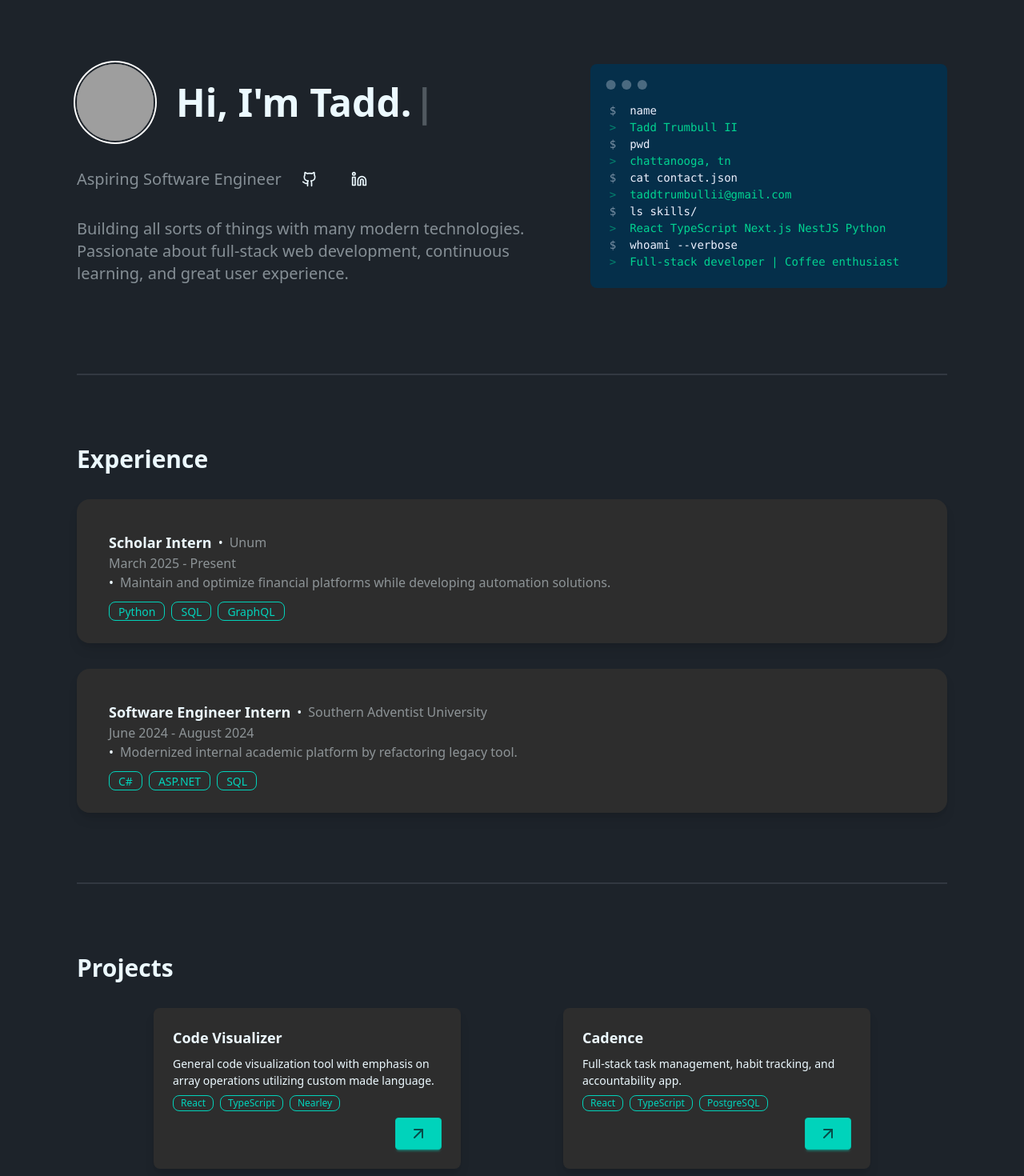
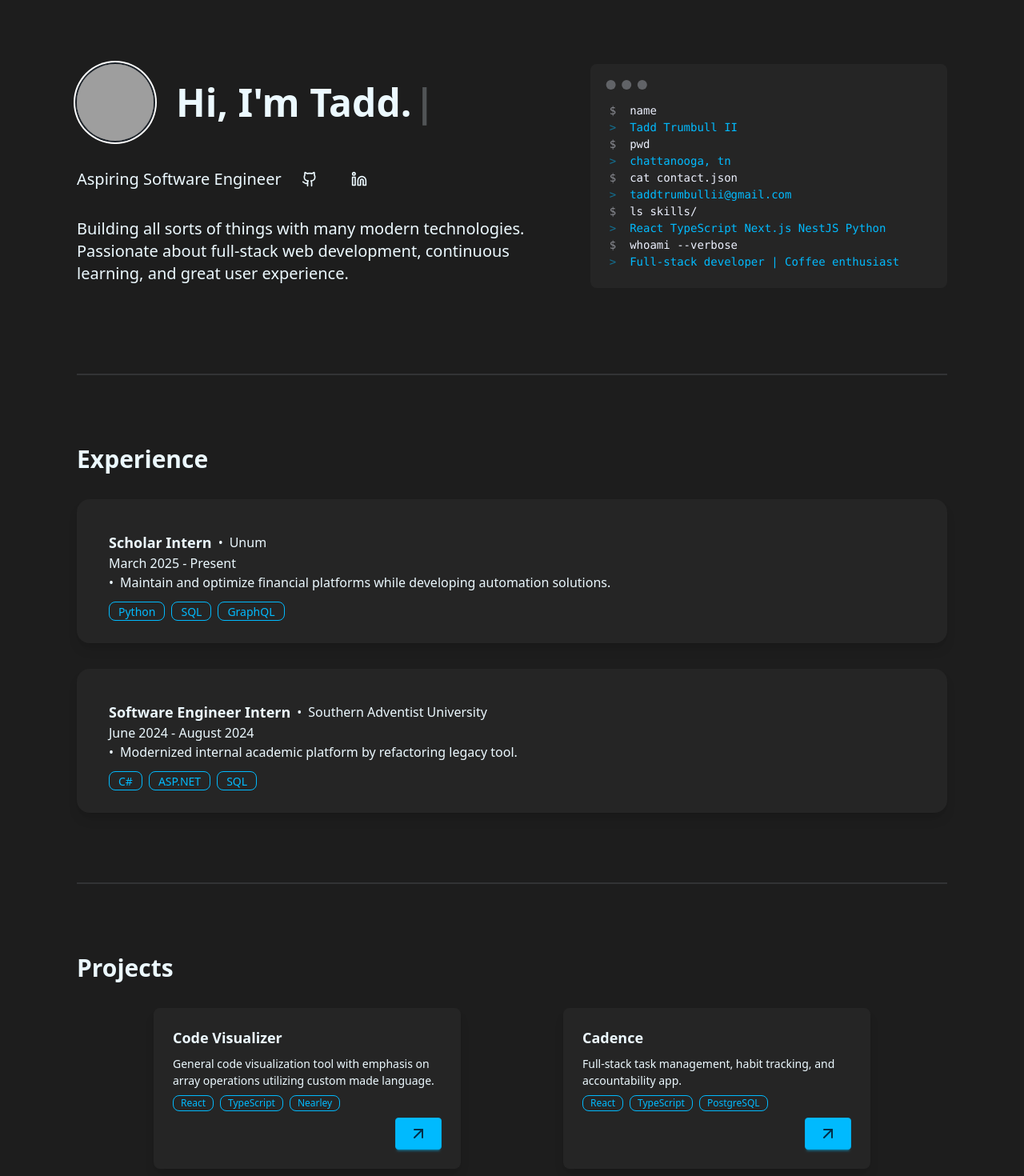
Before and after one commit to taddmtii/portfolio, a React (Vite) app: page / in a window 1280 px wide. Shown: the top 1470 px of the page at 80% size. Built offline with nearby package versions, Linux system fonts and the light colour scheme; grey boxes are pictures that could not be loaded.

Commit message:
made changes to color palette

```diff
--- a/src/App.tsx
+++ b/src/App.tsx
@@ -8,7 +8,7 @@ import Contact from "./components/Contact";
 function App() {
   return (
     <>
-      <div className="flex w-full items-center justify-center">
+      <div className="flex w-full items-center justify-center bg-[#1D1D1D]">
         <div className="flex flex-col w-full max-w-6xl mx-auto px-8 py-20">
           <div className="flex flex-col md:flex-row gap-12 items-center md:items-start">
             <Hero />
--- a/src/components/Contact.tsx
+++ b/src/components/Contact.tsx
@@ -10,10 +10,10 @@ export default function Contact() {
           I'm always interested in hearing about new opportunities,
           collaborations, or just chatting about tech.
         </p>
-        <div className="flex md:p-10 p-6 flex-col justify-between gap-2 shadow-lg bg-[#2D2D2D] rounded-2xl w-[70%]">
+        <div className="flex md:p-10 p-6 flex-col justify-between gap-2 shadow-lg bg-[#252525] rounded-2xl w-[70%]">
           <div className="flex justify-evenly flex-col md:flex-row md:gap-8 gap-2">
             <a
-              className="flex p-5 hover:cursor-pointer duration-300 ease-in border border-[#323544] shadow-md bg-[#2D2D2D] hover:bg-[#3dd4ce] rounded-2xl md:w-[40%] w-full h-20"
+              className="flex p-5 hover:cursor-pointer duration-300 ease-in border border-[#323544] shadow-md bg-[#252525] hover:bg-info rounded-2xl md:w-[40%] w-full h-20"
               href="mailto:taddtrumbullii@gmail.com"
               target="_blank"
             >
@@ -24,7 +24,7 @@ export default function Contact() {
             </a>
 
             <a
-              className="flex p-5 hover:cursor-pointer duration-300 ease-in border border-[#323544] shadow-md bg-[#2D2D2D] hover:bg-[#3dd4ce] rounded-2xl md:w-[40%] w-full h-20"
+              className="flex p-5 hover:cursor-pointer duration-300 ease-in border border-[#323544] shadow-md bg-[#252525] hover:bg-info rounded-2xl md:w-[40%] w-full h-20"
               href="https://www.linkedin.com/in/tadd-trumbull-ii-7228a2300/"
               target="_blank"
             >
@@ -39,7 +39,7 @@ export default function Contact() {
           </div>
           <div className="flex justify-evenly flex-col md:flex-row md:gap-8 gap-2">
             <a
-              className="flex p-5 hover:cursor-pointer duration-300 ease-in border border-[#323544] shadow-md bg-[#2D2D2D] hover:bg-[#3dd4ce] rounded-2xl md:w-[40%] w-full h-20"
+              className="flex p-5 hover:cursor-pointer duration-300 ease-in border border-[#323544] shadow-md bg-[#252525] hover:bg-info rounded-2xl md:w-[40%] w-full h-20"
               href="https://github.com/taddmtii"
               target="_blank"
             >
@@ -53,7 +53,7 @@ export default function Contact() {
             </a>
 
             <a
-              className="flex p-5 hover:cursor-pointer duration-300 ease-in border border-[#323544] shadow-md bg-[#2D2D2D] hover:bg-[#3dd4ce] rounded-2xl md:w-[40%] w-full h-20"
+              className="flex p-5 hover:cursor-pointer duration-300 ease-in border border-[#323544] shadow-md bg-[#252525] hover:bg-info rounded-2xl md:w-[40%] w-full h-20"
               href={resume}
               download="Tadd_Resume.pdf"
             >
--- a/src/components/ExperienceCard.tsx
+++ b/src/components/ExperienceCard.tsx
@@ -15,20 +15,20 @@ export default function ExperienceCard({
 }: ExperienceCardProps) {
   return (
     <>
-      <div className="flex p-10 flex-row shadow-lg bg-[#2D2D2D] rounded-2xl w-full md:h-45">
+      <div className="flex p-10 flex-row shadow-lg bg-[#252525] rounded-2xl w-full md:h-45">
         <div className="flex flex-col gap-3">
           <div>
             <div className="flex items-center gap-2">
               <div className="font-bold text-lg">{positionName}</div>
-              <div className="text-muted-foreground">•</div>
-              <div className="opacity-50 text-green">{company}</div>
+              <div>•</div>
+              <div>{company}</div>
             </div>
-            <div className="flex md:block opacity-50 w-50 shrink-0">
+            <div className="flex md:block w-50 shrink-0">
               <span>{dateRange}</span>
             </div>
             <div className="flex items-center gap-2">
               <div className="text-muted-foreground">•</div>
-              <div className="opacity-50">{description}</div>
+              <div>{description}</div>
             </div>
           </div>
           <div className="flex flex-row gap-2">
@@ -36,7 +36,7 @@ export default function ExperienceCard({
               return (
                 <div
                   key={tech}
-                  className="badge badge-md badge-outline badge-accent"
+                  className="badge badge-md badge-outline badge-info"
                 >
                   {tech}
                 </div>
--- a/src/components/Hero.tsx
+++ b/src/components/Hero.tsx
@@ -21,7 +21,7 @@ export function Hero() {
         </div>
       </div>
       <div className="flex items-center gap-2">
-        <p className="md:text-xl text-lg opacity-50">
+        <p className="md:text-xl text-lg">
           Aspiring Software Engineer
         </p>
         <div>
@@ -43,7 +43,7 @@ export function Hero() {
         </div>
       </div>
       <div>
-        <p className="md:text-xl text-lg opacity-50">
+        <p className="md:text-xl text-lg">
           Building all sorts of things with many modern technologies.
           Passionate about full-stack web development, continuous learning, and great user
           experience.
--- a/src/components/ProjectCard.tsx
+++ b/src/components/ProjectCard.tsx
@@ -15,7 +15,7 @@ export default function ProjectCard({
 }: ProjectCardProps) {
   return (
     <>
-      <div className="card bg-[#2D2D2D] md:w-96 w-full shadow-lg">
+      <div className="card bg-[#252525] md:w-96 w-full shadow-lg">
         <div className="card-body">
           <h2 className="card-title">{name}</h2>
           <p>{description}</p>
@@ -24,7 +24,7 @@ export default function ProjectCard({
               return (
                 <div
                   key={tech}
-                  className="badge badge-sm badge-outline badge-accent"
+                  className="badge badge-sm badge-outline badge-info"
                 >
                   {tech}
                 </div>
@@ -33,7 +33,7 @@ export default function ProjectCard({
           </div>
           <div className="card-actions justify-end">
             <a href={link} target="_blank">
-              <button className="btn btn-accent">
+              <button className="btn btn-info">
                 <ArrowUpRight />
               </button>
             </a>
--- a/src/components/TerminalCard.tsx
+++ b/src/components/TerminalCard.tsx
@@ -1,35 +1,35 @@
 export function TerminalCard() {
   return (
     <>
-      <div className="mockup-code bg-sky-950 text-primary-content w-full h-70 max-w-xl">
+      <div className="mockup-code bg-[#252525] text-primary-content w-full h-70 max-w-xl">
         <pre data-prefix="$">
           <code>name</code>
         </pre>
-        <pre data-prefix=">" className="text-success">
+        <pre data-prefix=">" className="text-info">
           <code>Tadd Trumbull II</code>
         </pre>
         <pre data-prefix="$">
           <code>pwd</code>
         </pre>
-        <pre data-prefix=">" className="text-success">
+        <pre data-prefix=">" className="text-info">
           <code>chattanooga, tn</code>
         </pre>
         <pre data-prefix="$">
           <code>cat contact.json</code>
         </pre>
-        <pre data-prefix=">" className="text-success">
+        <pre data-prefix=">" className="text-info">
           <code>taddtrumbullii@gmail.com</code>
         </pre>
         <pre data-prefix="$">
           <code>ls skills/</code>
         </pre>
-        <pre data-prefix=">" className="text-success">
+        <pre data-prefix=">" className="text-info">
           <code>React TypeScript Next.js NestJS Python</code>
         </pre>
         <pre data-prefix="$">
           <code>whoami --verbose</code>
         </pre>
-        <pre data-prefix=">" className="text-success">
+        <pre data-prefix=">" className="text-info">
           <code>Full-stack developer | Coffee enthusiast</code>
         </pre>
       </div>
```
